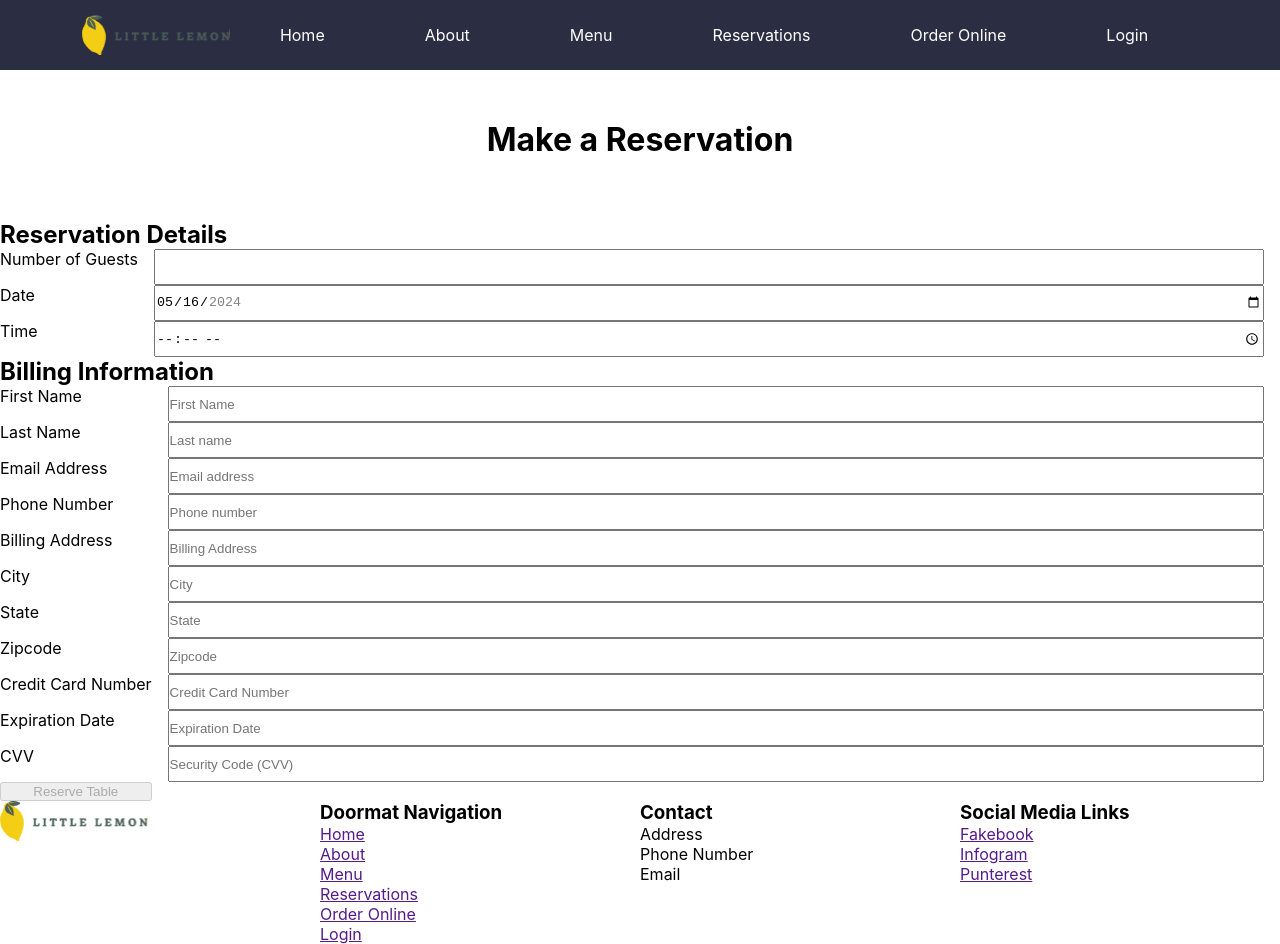
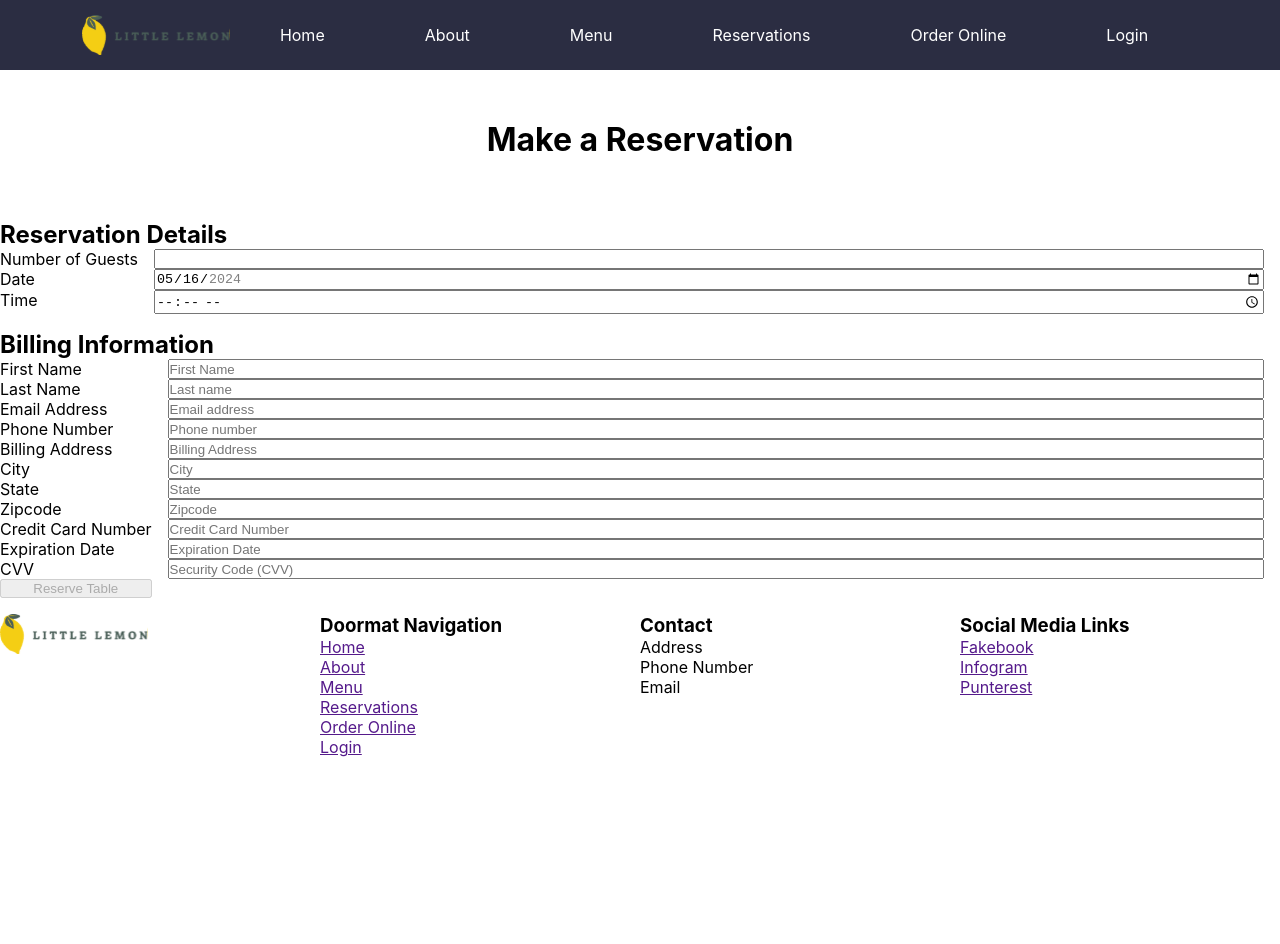
Before and after one commit to digitAI-4N6/little-lemon, a React (Create React App) app: page / in a window 1280 px wide. After the commit the page ends 800 px from the top, so only its background shows below. Built offline with nearby package versions, Linux system fonts and the light colour scheme.

Commit message:
move margin-bottom
move margin-bottom

```diff
--- a/src/App.css
+++ b/src/App.css
@@ -87,15 +87,15 @@ form {
   grid-template-columns: max-content 1fr;
   grid-column-gap: 1em;
   margin-right: 1em;
+  margin-bottom: 1em;
 }
 
-.field {
+ .field {
   grid-column: span 1;
   display: grid;
   grid: inherit;
   grid-template-columns: subgrid;
   grid-gap: inherit;
-  margin-bottom: 1em;
 }
 
 /* .foot {
```
